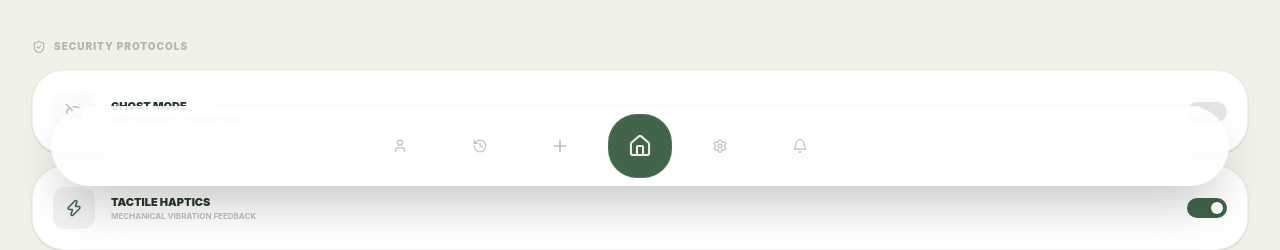
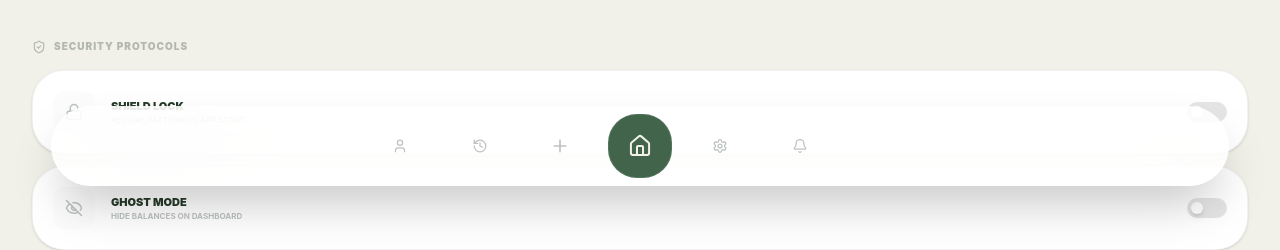
Before and after one commit to Rishi00009/money-app-fro, a React (Vite) app: page /settings in a window 1280 px wide. Shown: the part 574-824 px from the top of the page. Built offline with nearby package versions, Linux system fonts and the light colour scheme.

Commit message:
add lock feature for app open

```diff
--- a/src/App.jsx
+++ b/src/App.jsx
@@ -14,9 +14,30 @@ import SettingsPage from './pages/Settings';
 import HistoryPage from './pages/History';
 import Reports from './pages/Reports';
 import Creator from './pages/Creator';
-import LockScreen from './pages/LockScreen'; // Import the new LockScreen
+import LockScreen from './pages/LockScreen';
 
 import { haptic } from './utils/haptics';
+
+// --- THEME ORCHESTRATOR ---
+const ThemeOrchestrator = () => {
+  useEffect(() => {
+    const savedTheme = localStorage.getItem('app-theme');
+    if (savedTheme) {
+      try {
+        const theme = JSON.parse(savedTheme);
+        const root = document.documentElement;
+        root.style.setProperty('--brand-color', theme.brand);
+        root.style.setProperty('--bg-primary', theme.bgPrimary);
+        root.style.setProperty('--bg-secondary', theme.bgSecondary || theme.bgPrimary);
+        root.style.setProperty('--text-main', theme.textMain);
+        root.style.setProperty('--brand-text', theme.brandText || '#FFFFFF');
+      } catch (err) {
+        console.error("Theme Sync Error:", err);
+      }
+    }
+  }, []);
+  return null;
+};
 
 // --- NAVIGATION DOCK COMPONENT ---
 const GlobalDock = ({ activeIndex, setActiveIndex }) => {
@@ -98,7 +119,18 @@ const GlobalDock = ({ activeIndex, setActiveIndex }) => {
 // --- APP CONTENT GATEKEEPER ---
 const AppContent = () => {
   const [isLocked, setIsLocked] = useState(() => localStorage.getItem('security-enabled') === 'true');
-  const [activeIndex, setActiveIndex] = useState(3); // Shared state for dock
+  const [activeIndex, setActiveIndex] = useState(3);
+
+  // Home App Feature: Re-lock when app is minimized/closed
+  useEffect(() => {
+    const handleVisibility = () => {
+      if (document.visibilityState === 'visible' && localStorage.getItem('security-enabled') === 'true') {
+        setIsLocked(true);
+      }
+    };
+    document.addEventListener('visibilitychange', handleVisibility);
+    return () => document.removeEventListener('visibilitychange', handleVisibility);
+  }, []);
 
   const handleUnlock = () => {
     haptic.medium();
@@ -111,6 +143,7 @@ const AppContent = () => {
 
   return (
     <>
+      <ThemeOrchestrator />
       <Routes>
         <Route path="/" element={<Login />} />
         <Route path="/register" element={<Register />} />
--- a/src/pages/Settings.jsx
+++ b/src/pages/Settings.jsx
@@ -3,7 +3,7 @@ import { useNavigate } from 'react-router-dom';
 import { motion, AnimatePresence } from 'framer-motion';
 import {
   ArrowLeft, Check, Sun, Moon, Palette, Sliders,
-  ChevronRight, EyeOff, Zap, ShieldCheck
+  ChevronRight, EyeOff, Zap, ShieldCheck, Lock
 } from 'lucide-react';
 import { haptic } from '../utils/haptics';
 
@@ -42,6 +42,7 @@ const Settings = () => {
   // --- Enhanced System States ---
   const [ghostMode, setGhostMode] = useState(() => localStorage.getItem('ghost-mode') === 'true');
   const [tactileHaptics, setTactileHaptics] = useState(() => localStorage.getItem('tactile-haptics') !== 'false');
+  const [securityEnabled, setSecurityEnabled] = useState(() => localStorage.getItem('security-enabled') === 'true');
 
   const [currentTheme, setCurrentTheme] = useState(() => {
     const saved = localStorage.getItem('app-theme');
@@ -87,8 +88,19 @@ const Settings = () => {
     if (newState) haptic.medium();
   };
 
+  const toggleSecurity = () => {
+    const newState = !securityEnabled;
+    setSecurityEnabled(newState);
+    localStorage.setItem('security-enabled', newState);
+    haptic.medium();
+    if (newState) {
+        // Option to reload so the lock triggers immediately
+        // window.location.reload();
+    }
+  };
+
   return (
-    <div className="min-h-screen pb-32 transition-colors duration-500 overflow-x-hidden" style={{ backgroundColor: 'var(--bg-primary)' }}>
+    <div className="min-h-screen pb-44 transition-colors duration-500 overflow-x-hidden" style={{ backgroundColor: 'var(--bg-primary)' }}>
 
       <header className="p-6 pt-12 flex justify-between items-center">
         <button onClick={() => { haptic.light(); navigate('/home'); }} className="p-3 rounded-2xl bg-black/5 active:scale-90 transition-transform shadow-sm">
@@ -145,7 +157,7 @@ const Settings = () => {
           </div>
         </section>
 
-        {/* NEW: SECURITY & SYSTEM CONTROLS */}
+        {/* SECURITY & SYSTEM CONTROLS */}
         <section className="space-y-4 px-2">
           <div className="flex items-center gap-2 opacity-30">
             <ShieldCheck size={14} style={{ color: 'var(--text-main)' }} />
@@ -153,6 +165,28 @@ const Settings = () => {
           </div>
 
           <div className="space-y-3">
+            {/* Pattern Lock Toggle */}
+            <div
+              onClick={toggleSecurity}
+              className="p-5 rounded-[2rem] bg-[var(--bg-secondary)] flex items-center justify-between border border-black/5 shadow-sm active:scale-[0.98] transition-transform cursor-pointer"
+            >
+              <div className="flex items-center gap-4">
+                <div className="p-3 rounded-xl bg-black/5" style={{ color: securityEnabled ? 'var(--brand-color)' : 'var(--text-main)', opacity: securityEnabled ? 1 : 0.3 }}>
+                  <Lock size={18}/>
+                </div>
+                <div>
+                  <p className="text-[11px] font-black uppercase" style={{ color: 'var(--text-main)' }}>Shield Lock</p>
+                  <p className="text-[8px] font-bold opacity-30 uppercase" style={{ color: 'var(--text-main)' }}>Require pattern on app start</p>
+                </div>
+              </div>
+              <div className={`w-10 h-5 rounded-full transition-colors relative p-1 ${securityEnabled ? 'bg-[var(--brand-color)]' : 'bg-black/10'}`}>
+                <motion.div
+                  animate={{ x: securityEnabled ? 20 : 0 }}
+                  className="w-3 h-3 rounded-full bg-white shadow-md"
+                />
+              </div>
+            </div>
+
             {/* Ghost Mode Toggle */}
             <div
               onClick={toggleGhostMode}
```
